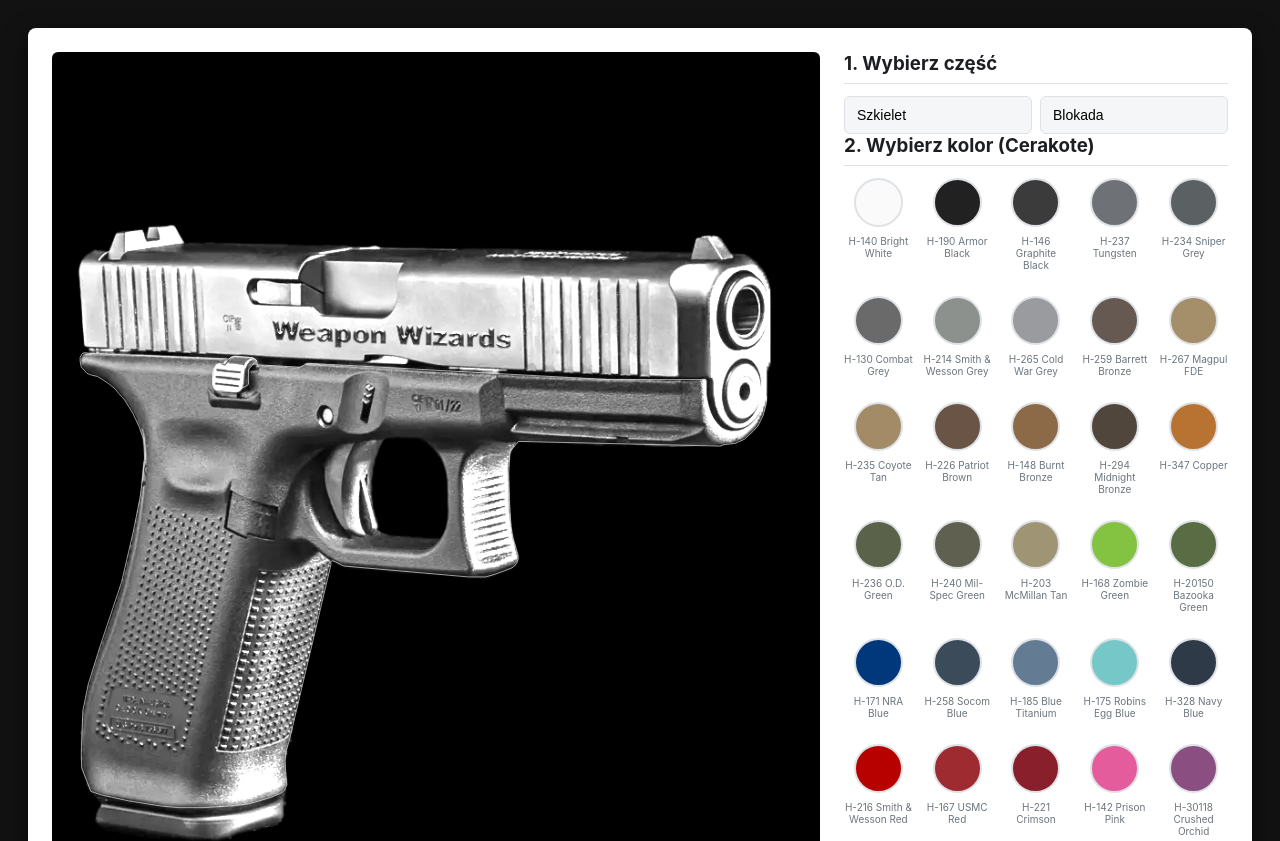
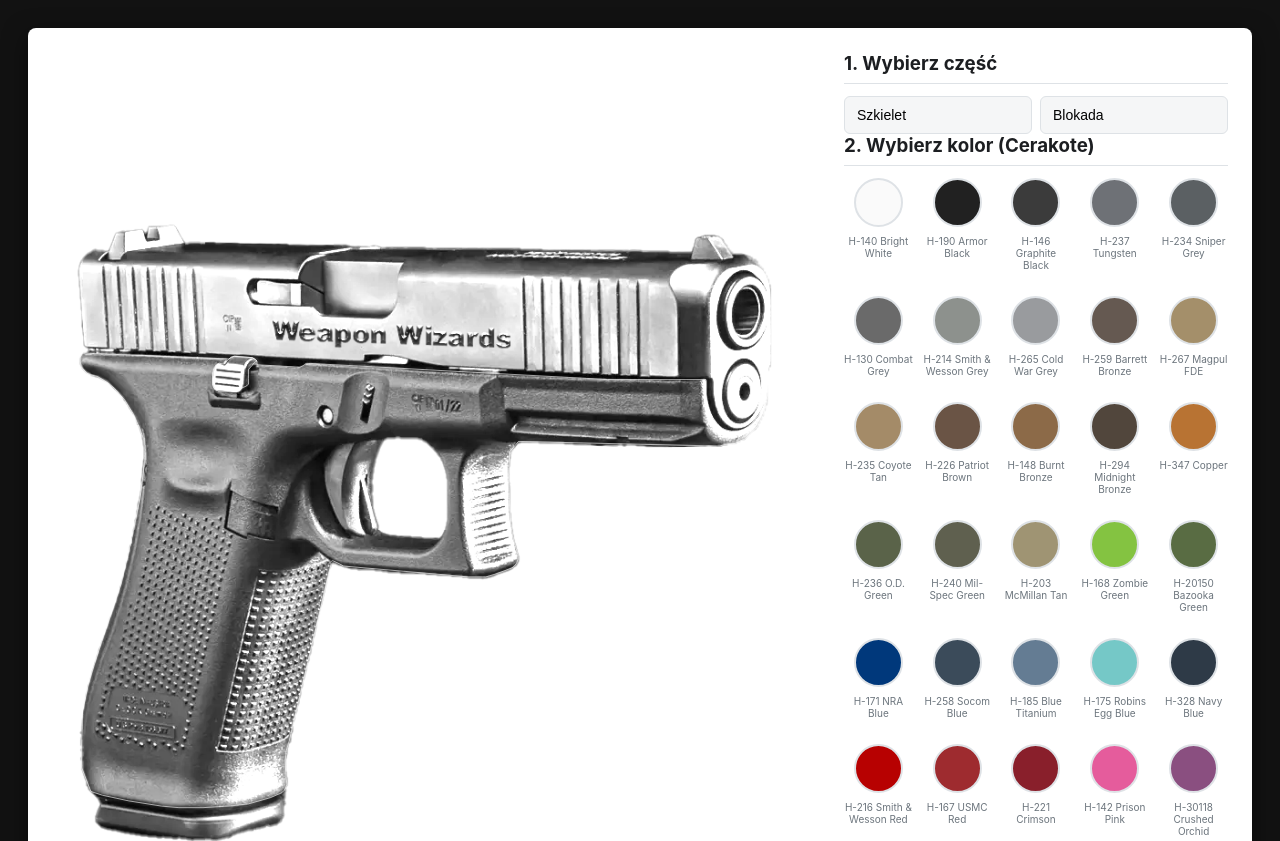
Before and after one commit to weaponwizardscom/glock19-viewer, a plain HTML site: page index.html in a window 1280 px wide. Shown: the top 841 px of the page. Drawn offline with Linux system fonts and the light colour scheme.

Commit message:
Update index.html

```diff
--- a/index.html
+++ b/index.html
@@ -9,7 +9,7 @@
             --page-background: #121212;
             /* ZMIANA: Zastosowanie Twojej wartości */
             --container-background: #ffffff;
-            --gun-view-background: #000000;
+            --gun-view-background: #ffffff;
             --text-color: #1c1e21;
             --border-color: #dee2e6;
             --primary-color: #007bff;
```
